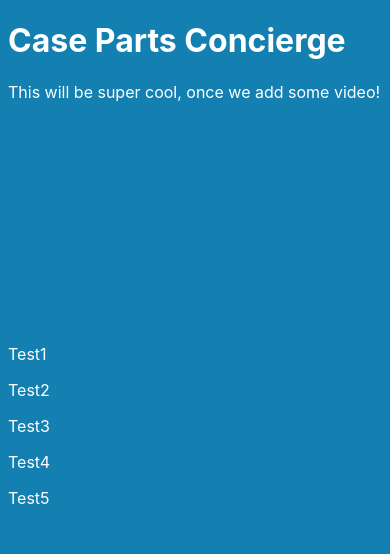
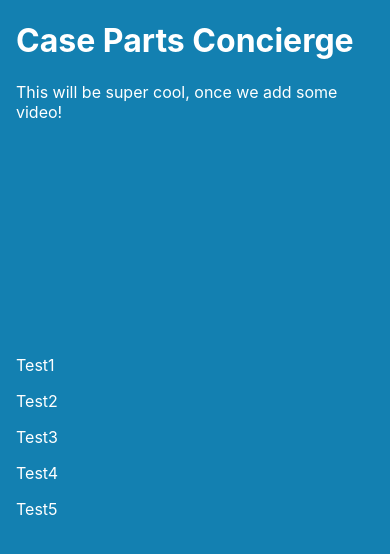
Before and after one commit to jaycincotta/concierge-v1, a React (Create React App) app: page / in a window 390 px wide. Both pictures are taken after a click on the element "Test1". Shown: the top 554 px of the page. Built offline with nearby package versions, Linux system fonts and the light colour scheme.

Commit message:
Debugging iPhone playback

```diff
--- a/src/Player.js
+++ b/src/Player.js
@@ -8,15 +8,8 @@ const Player = ({src}) => (
       className="react-player"
       playing={true}
       muted={false}
-      config={{
-        vimeo: {
-          iframeParams: { fullscreen: 0 },
-          autoplay: true,
-          playsinline: true,
-        },
-      }}
-      width="98%"
-      height="98%"
+      width="100%"
+      height="100%"
       controls={true}
       autoplay={true}
     />
--- a/src/index.css
+++ b/src/index.css
@@ -1,5 +1,5 @@
 body {
-  margin: 0.5rem;
+  margin: 1rem;
   font-family: -apple-system, BlinkMacSystemFont, 'Segoe UI', 'Roboto', 'Oxygen',
     'Ubuntu', 'Cantarell', 'Fira Sans', 'Droid Sans', 'Helvetica Neue',
     sans-serif;
@@ -15,7 +15,6 @@ code {
 }
 
 .player-wrapper {
-  margin-left: 1%;
   position: relative;
   padding-top: 56.25% /* Player ratio: 100 / (1280 / 720) */
 }
```
